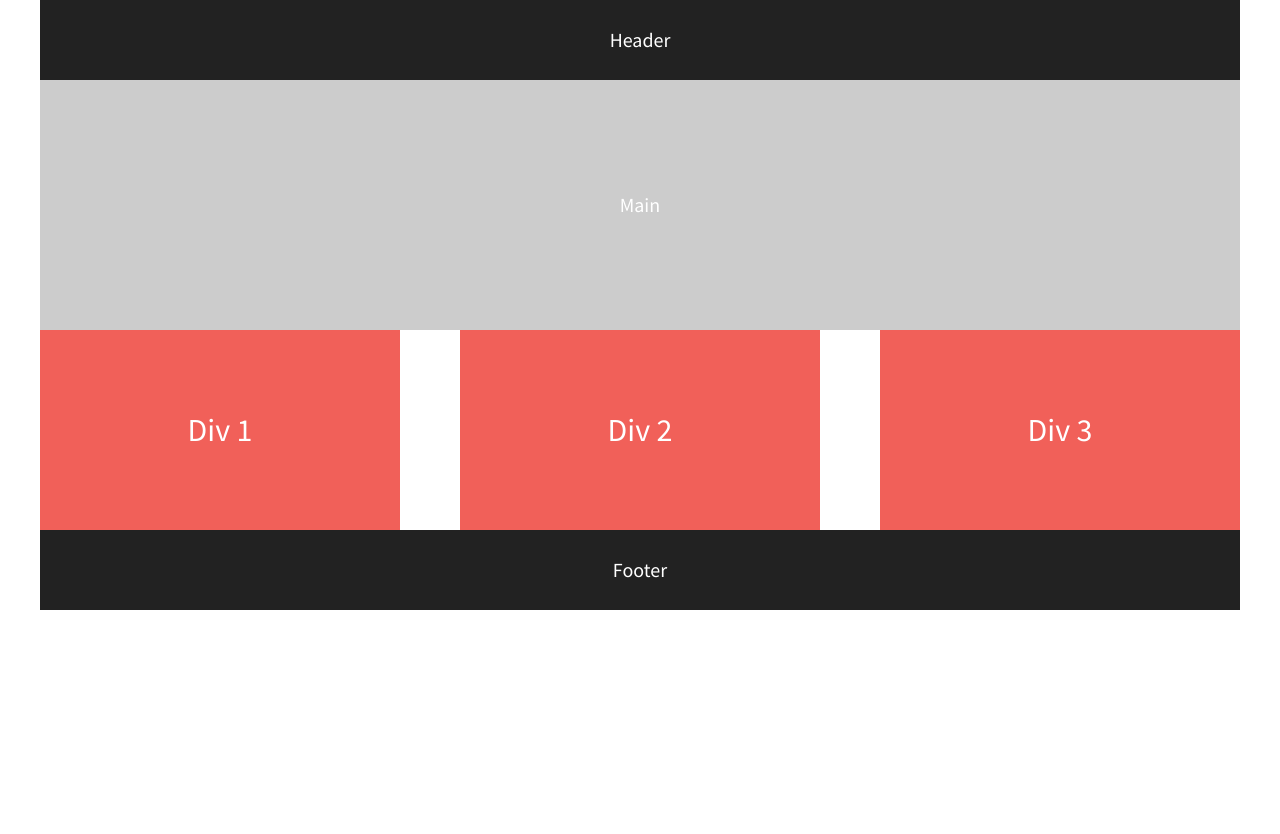
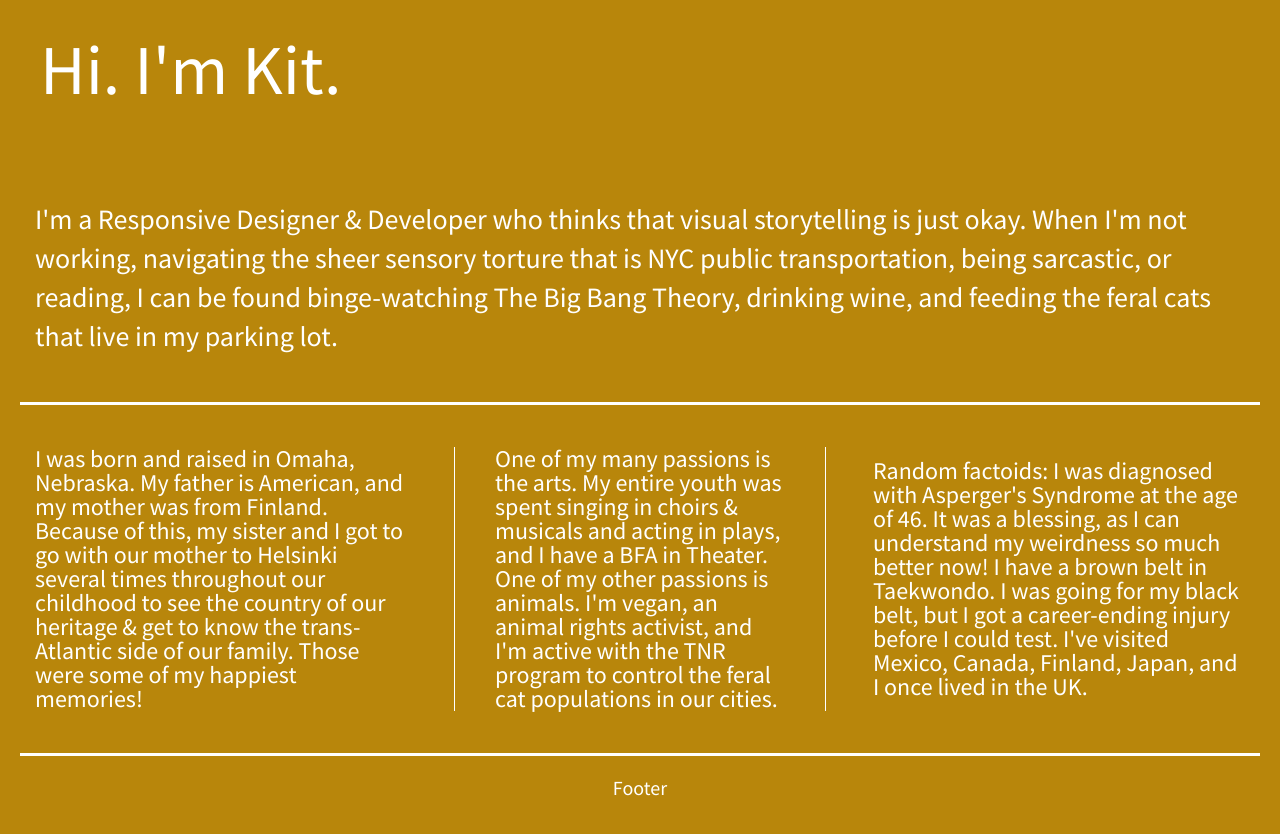
Before and after one commit to Wily-Kit/flexbox-starter-sequel, a plain HTML site: page index.html in a window 1280 px wide. Before the commit the page ends 800 px from the top, so only its background shows below. Drawn offline with nearby package versions, Linux system fonts and the light colour scheme.

Commit message:
Customized website code

```diff
--- a/css/main.css
+++ b/css/main.css
@@ -96,33 +96,47 @@ textarea {
    ========================================================================== */
 
 html {
-  background-color: #fff;
+  background-color: darkgoldenrod;
   height: 100%;
   width: 100%;
 }
 
 body {
   font-family: 'Source Sans Pro', sans-serif;
-  padding: 0 2em;
+  padding: 0em 3em;
   font-size: 1.25em;
   height: 100%;
   color: #fff;
+  display: flex;
+  justify-content: center;
+}
+
+header {
+    font-size: 3.5em;
+    justify-content: flex-start;
+    padding-left: 20px;
 }
 
 header,
 footer {
-  background-color: #222;
-  height: 80px;
   width: 100%;
+  display: flex;
+  justify-content: flex-start;
 }
 
 main {
-  background-color: #ccc;
-  height: 250px;
+  display: flex;
+  justify-content: center;
   width: 100%;
+  padding-left: 15px;
+  padding-right: 15px;
+  border-bottom: 3px solid white;
 }
 
-header,
+main p {
+    font-size: 1.40em;
+}
+
 footer,
 main {
     display: flex;
@@ -132,22 +146,27 @@ main {
 
 .flex-container {
     display: flex;
-    justify-content: center;
-    align-items: center;
+    justify-content: space-between;
     flex-flow: row wrap;
     justify-content: space-between;
+    overflow: auto;
 }
 
 .flex-items {
     display: flex;
     justify-content: center;
     align-items: center;
+    overflow: auto;
     color: #fff;
-    line-height: 1.5em;
-    font-size: 1.6em;
-    background-color: #f16059;
-    width: 30%;
-    height: 200px;
+    line-height: 1em;
+    font-size: 1.2em;
+    padding-left: 15px;
+    padding-right: 15px;
+    border-bottom: 1px solid white;
+}
+
+footer {
+    border-top: 3px solid white
 }
 
 /* ==========================================================================
@@ -232,15 +251,26 @@ main {
 
 /* If you'd like to try a different layout on Desktop and larger screens: */
 @media (min-width: 1200px) {
-  #div-1,
-  #div-2{
+  .flex-items {
+    flex-basis: 30%;
+    border-bottom: none;
+  }
+
+  body {
+    padding: 1em;
+  }
+
+
+  #div-2 p {
+    border-left: 1px solid white;
+    border-right: 1px solid white;
+    padding: 0 40px;
       /* set your flex value to 1 50% */
   }
 
-  #div-3 {
+
     /* set your flex value to 1 100% */
   }
-}
 
 @media print,
        (-webkit-min-device-pixel-ratio: 1.25),
--- a/index.html
+++ b/index.html
@@ -22,16 +22,18 @@
 
         <!-- Add your site or application content here -->
         <section class="flex-container">
-            <header>Header</header>
-            <main>Main</main>
+            <header>Hi. I'm Kit.</header>
+            <main>
+                <p>I'm a Responsive Designer & Developer who thinks that visual storytelling is just okay. When I'm not working, navigating the sheer sensory torture that is NYC public transportation, being sarcastic, or reading, I can be found binge-watching The Big Bang Theory, drinking wine, and feeding the feral cats that live in my parking lot.</p>
+            </main>
             <div id="div-1" class="flex-items">
-                Div 1
+                <p>I was born and raised in Omaha, Nebraska. My father is American, and my mother was from Finland. Because of this, my sister and I got to go with our mother to Helsinki several times throughout our childhood to see the country of our heritage & get to know the trans-Atlantic side of our family. Those were some of my happiest memories!</p>
             </div>
             <div id="div-2" class="flex-items">
-                Div 2
+                <p>One of my many passions is the arts. My entire youth was spent singing in choirs & musicals and acting in plays, and I have a BFA in Theater. One of my other passions is animals. I'm vegan, an animal rights activist, and I'm active with the TNR program to control the feral cat populations in our cities.</p>
             </div>
             <div id="div-3" class="flex-items">
-                Div 3
+                <p>Random factoids: I was diagnosed with Asperger's Syndrome at the age of 46. It was a blessing, as I can understand my weirdness so much better now! I have a brown belt in Taekwondo. I was going for my black belt, but I got a career-ending injury before I could test. I've visited Mexico, Canada, Finland, Japan, and I once lived in the UK.</p>
             </div>
             <footer>Footer</footer>
         </section>
```
